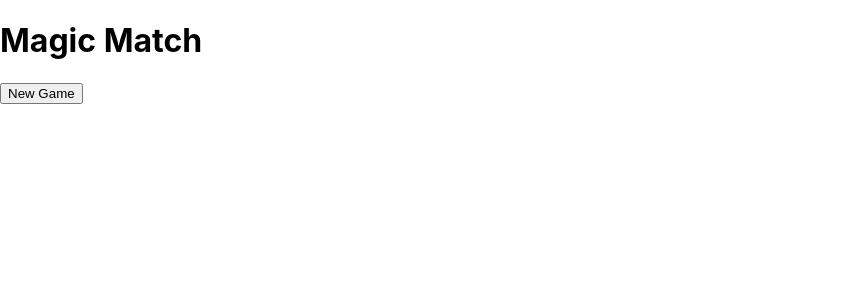
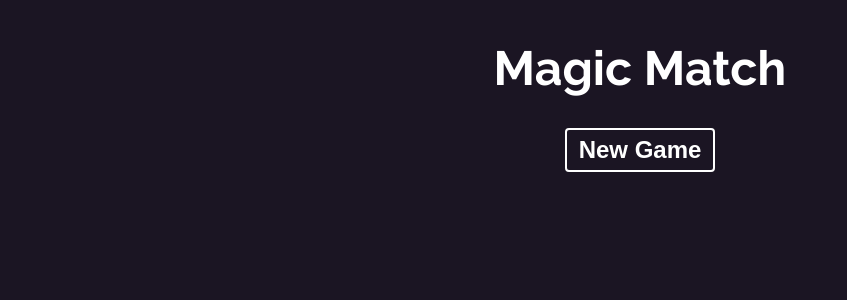
Before and after one commit to adham618/magic-memory, a React (Vite) app: page / in a window 1280 px wide. Shown: the top 300 px of the page, without its empty margins (0-847 px from the left). Built offline with nearby package versions, Linux system fonts and the light colour scheme.

Commit message:
add styles

```diff
--- a/src/index.css
+++ b/src/index.css
@@ -1,13 +1,36 @@
+@import url("https://fonts.googleapis.com/css2?family=Raleway:wght@100;200;300;400;500;600;700;800&display=swap");
+
+/* base styles */
 body {
+  font-family: Raleway, sans-serif;
   margin: 0;
-  font-family: -apple-system, BlinkMacSystemFont, 'Segoe UI', 'Roboto', 'Oxygen',
-    'Ubuntu', 'Cantarell', 'Fira Sans', 'Droid Sans', 'Helvetica Neue',
-    sans-serif;
-  -webkit-font-smoothing: antialiased;
-  -moz-osx-font-smoothing: grayscale;
+  font-size: 1.5em;
+  text-align: center;
+  background: #1b1523;
+  color: #fff;
 }
 
-code {
-  font-family: source-code-pro, Menlo, Monaco, Consolas, 'Courier New',
-    monospace;
+.App {
+  max-width: 860px;
+  margin: 40px auto;
 }
+button {
+  background: none;
+  border: 2px solid #fff;
+  padding: 6px 12px;
+  border-radius: 4px;
+  color: #fff;
+  font-weight: bold;
+  cursor: pointer;
+  font-size: 1em;
+}
+button:hover {
+  background: #c23866;
+  color: #fff;
+}
+.card-grid {
+  margin-top: 40px;
+  display: grid;
+  grid-template-columns: 1fr 1fr 1fr 1fr;
+  grid-gap: 20px;
+}
```
